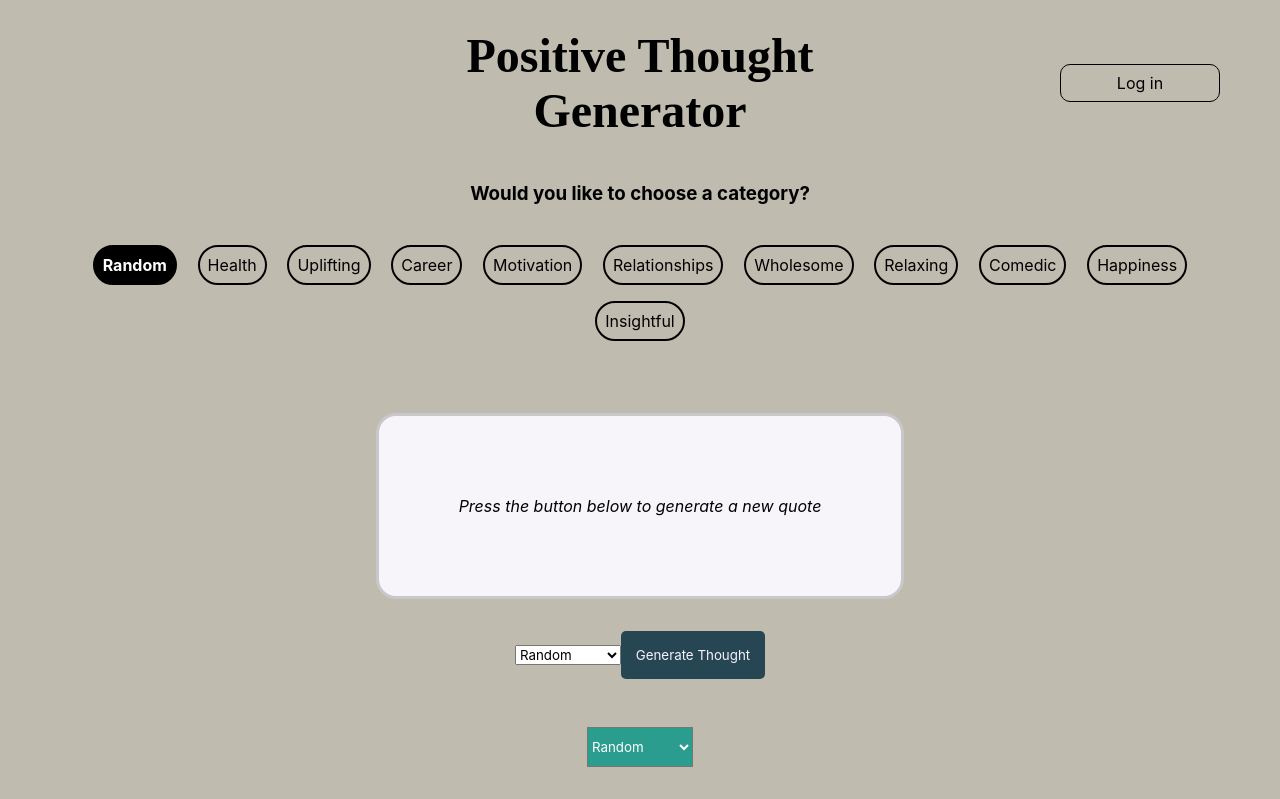
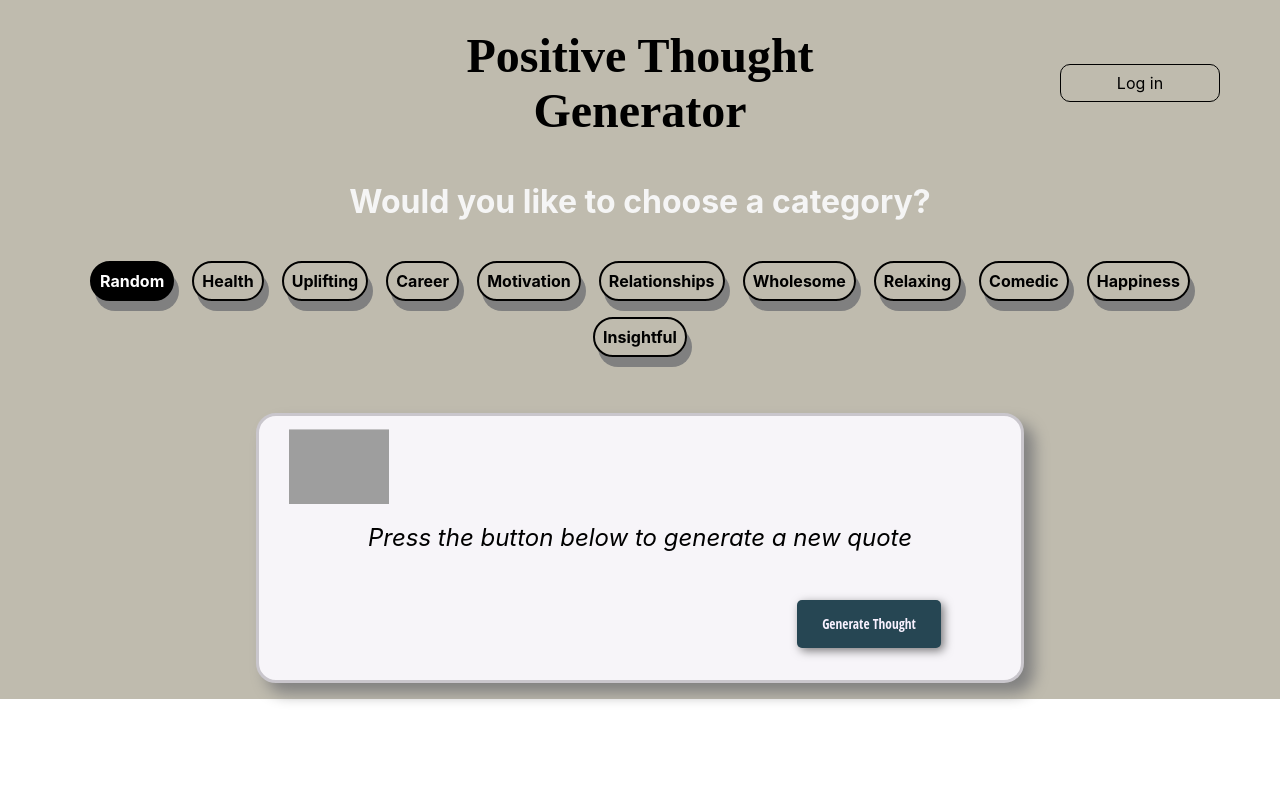
Before and after one commit to anasansari74/PCP-Frontend, a React (Create React App) app: page / in a window 1280 px wide. Shown: the top 799 px of the page. Built offline with nearby package versions, Linux system fonts and the light colour scheme; grey boxes are pictures that could not be loaded; a web font is replaced by a local one.

Commit message:
Styled: get thought section

```diff
--- a/package.json
+++ b/package.json
@@ -7,7 +7,9 @@
     "@testing-library/jest-dom": "^5.16.1",
     "@testing-library/react": "^12.1.2",
     "@testing-library/user-event": "^13.5.0",
+    "i": "^0.3.7",
     "json": "^11.0.0",
+    "npm": "^8.5.4",
     "react": "^17.0.2",
     "react-dom": "^17.0.2",
     "react-redux": "^7.2.6",
--- a/src/App.css
+++ b/src/App.css
@@ -43,7 +43,13 @@ main {
   place-items: center;
 }
 
-button {
+section.thought-area {
+	display: grid;
+	padding: 1rem;
+
+}
+
+button.quote-button {
   width: 9rem;
   background-color: #264653;
   border: none;
@@ -51,19 +57,50 @@ button {
   color: #f8f1ff;
   height: 3rem;
   align-self: baseline;
+  display: block;
+  justify-self: right;
+  align-self: end;
+  font-family: 'Open Sans Condensed', sans-serif;
+  box-shadow: 3px 3px 10px 0 rgba(0, 0, 0, 0.5);
+  cursor: pointer;
 }
 
-button.alternate {
+button.post-thought-button {
   background-color: #2a9d8f;
+
 }
 
-.thought-box {
+button.quote-button:hover {
+	background-color: whitesmoke;
+	color: #264653;
+	border: solid 1px #264653;
+}
+
+div.quote-wrapper {
+	display: grid;
+}
+
+div.thought-box {
+  display: grid;
   background-color: #f7f5f9;
-  padding: 5rem;
+  padding: 2rem 5rem 2rem 5rem;
   border: 3px solid #c9c6cc;
   border-radius: 20px;
-  margin: 2rem;
+  /* margin: 2rem; */
   font-style: italic;
+  gap: 3rem;
+  width: 60vw;
+  box-shadow: grey 10px 10px 15px;
+}
+
+img.quote-marks {
+	width: 100px;
+	justify-self: start;
+	transform: translate(-50%, -25%);
+}
+
+p.quote {
+	font-size: 1.5em;
 }
 
 section.post-thought form {
@@ -91,3 +128,9 @@ section.post-thought {
   background-color: #2a9d8f;
   color: #fff;
 }
+
+@media only screen and (max-width: 900px) {
+	div.thought-box {
+	  width: 100%;
+	}
+  }
--- a/src/App.js
+++ b/src/App.js
@@ -18,10 +18,10 @@ const thoughtsURL = "http://localhost:3030/thoughts";
 const categoriesURL = "http://localhost:3030/categories";
 
 function App() {
-  const getThought = useSelector(state => state.getThought);
-  const selectedCategory = useSelector(state => state.selectedCategory);
-  const postedCategory = useSelector(state => state.postedCategory);
-  const postThought = useSelector(state => state.postThought);
+  const getThought = useSelector((state) => state.getThought);
+  const selectedCategory = useSelector((state) => state.selectedCategory);
+  const postedCategory = useSelector((state) => state.postedCategory);
+  const postThought = useSelector((state) => state.postThought);
 
   const dispatch = useDispatch();
 
@@ -41,31 +41,26 @@ function App() {
           dispatch={dispatch}
           categories={categories}
         />
-        <section>
-          <p className="thought-box">{getThought}</p>
+        <section className="thought-area">
+          <div className="thought-box">
+            <div className="quote-wrapper">
+              <img
+                className="quote-marks"
+                src="https://res.cloudinary.com/kymburley/image/upload/v1477068792/quotemarks_mh848a.png"
+                alt="quote marks"
+              ></img>
 
-          <select
-            name={"category"}
-            value={selectedCategory}
-            onChange={e => {
-              dispatch(selectCategory(e.target.value));
-            }}
-          >
-            {categories.map((category, index) => (
-              <option key={index} value={category}>
-                {category}
-              </option>
-            ))}
-          </select>
-          <button
-            onClick={e => {
+              <p className="quote">{getThought}</p>
+            </div>
+            <button className="quote-button"
+              onClick={(e) => {
                 fetch(
                   selectedCategory === "Random"
                     ? `${thoughtsURL}/random`
                     : `${categoriesURL}/random/${selectedCategory}`
                 )
-                .then(res => res.json())
-                .then(data => {
+                  .then((res) => res.json())
+                  .then((data) => {
                     dispatch(changeQuote(data.randomThought.thought));
 
                     document.querySelector(".App").style.backgroundColor =
@@ -75,11 +70,12 @@ function App() {
             >
               Generate Thought
             </button>
+          </div>
         </section>
 
-        <section className="post-thought">
+        {/* <section className="post-thought">
           <form
-            onSubmit={e => {
+            onSubmit={(e) => {
               e.preventDefault();
 
               postedCategory === "" || postThought === ""
@@ -94,8 +90,8 @@ function App() {
                       thought: postThought,
                     }),
                   })
-                    .then(res => res.json())
-                    .then(data => {
+                    .then((res) => res.json())
+                    .then((data) => {
                       alert("Thought posted successfully!");
                     });
               dispatch(postCategory("Random"));
@@ -107,7 +103,7 @@ function App() {
               id="thoughts"
               value={postedCategory}
               // onChange={e => setPostCategory(e.target.value)}
-              onChange={e => dispatch(postCategory(e.target.value))}
+              onChange={(e) => dispatch(postCategory(e.target.value))}
             >
               {categories.map((category, index) => (
                 <option key={index} value={category}>
@@ -118,15 +114,15 @@ function App() {
             <textarea
               placeholder="Write your personal positive thought here..."
               type={"reset"}
-              onChange={e => {
+              onChange={(e) => {
                 dispatch(thoughtToPost(e.target.value));
               }}
             ></textarea>
-            <button className="alternate" type="submit">
+            <button className="post-thought-button" type="submit">
               Post Thought
             </button>
           </form>
-        </section>
+        </section> */}
       </main>
     </div>
   );
--- a/src/components/Category.js
+++ b/src/components/Category.js
@@ -3,16 +3,11 @@ import styled from "styled-components";
 const CategoryDiv = styled.div`
   h3 {
     padding: 1rem;
+    font-size: 2em;
+    color: whitesmoke;
   }
 
   .all-categories {
-    // display: grid;
-    // grid-template-columns: repeat(auto-fit, minmax(auto, 100px));
-    // place-items: center;
-    // padding: 1rem;
-    // width: 80vw;
-    // justify-content: space-between;
-
     display: flex;
     justify-content: space-evenly;
     flex-direction: row;
@@ -26,12 +21,25 @@ const CategoryDiv = styled.div`
     padding: 0.5rem;
     margin: 0.5rem;
     border-radius: 20px;
+    cursor: pointer;
+    box-shadow: 5px 10px grey;
+    font-weight: bold;
   }
 
   .selected {
     background-color: black;
     color: white;
-    font-weight: bold;
+  }
+
+  .not-selected:hover {
+    transform: scale(1.1);
+    background-color: whitesmoke;
+  }
+
+  @media only screen and (max-width: 400px) {
+    .all-categories {
+      display: inline;
+    }
   }
 `;
 
@@ -48,12 +56,12 @@ export const Category = ({
         {categories.map((category, index) => (
           <div
             key={index}
-            //This bug was fixed
             className={`${
               category === selectedCategory
                 ? "each-category selected"
-                : "each-category"
+                : "each-category not-selected"
             }`}
+            onClick={() => dispatch(selectCategory(category))}
           >
             {category}
           </div>
--- a/src/index.css
+++ b/src/index.css
@@ -9,6 +9,10 @@
   -moz-osx-font-smoothing: grayscale;
 }
 
+body {
+  width: 100vw;
+}
+
 code {
   font-family: source-code-pro, Menlo, Monaco, Consolas, 'Courier New',
     monospace;
```
Also changed, not shown: 1 other file (tests, documents, lock files or other folders). Lines whose indentation alone changed are shown as unchanged.
